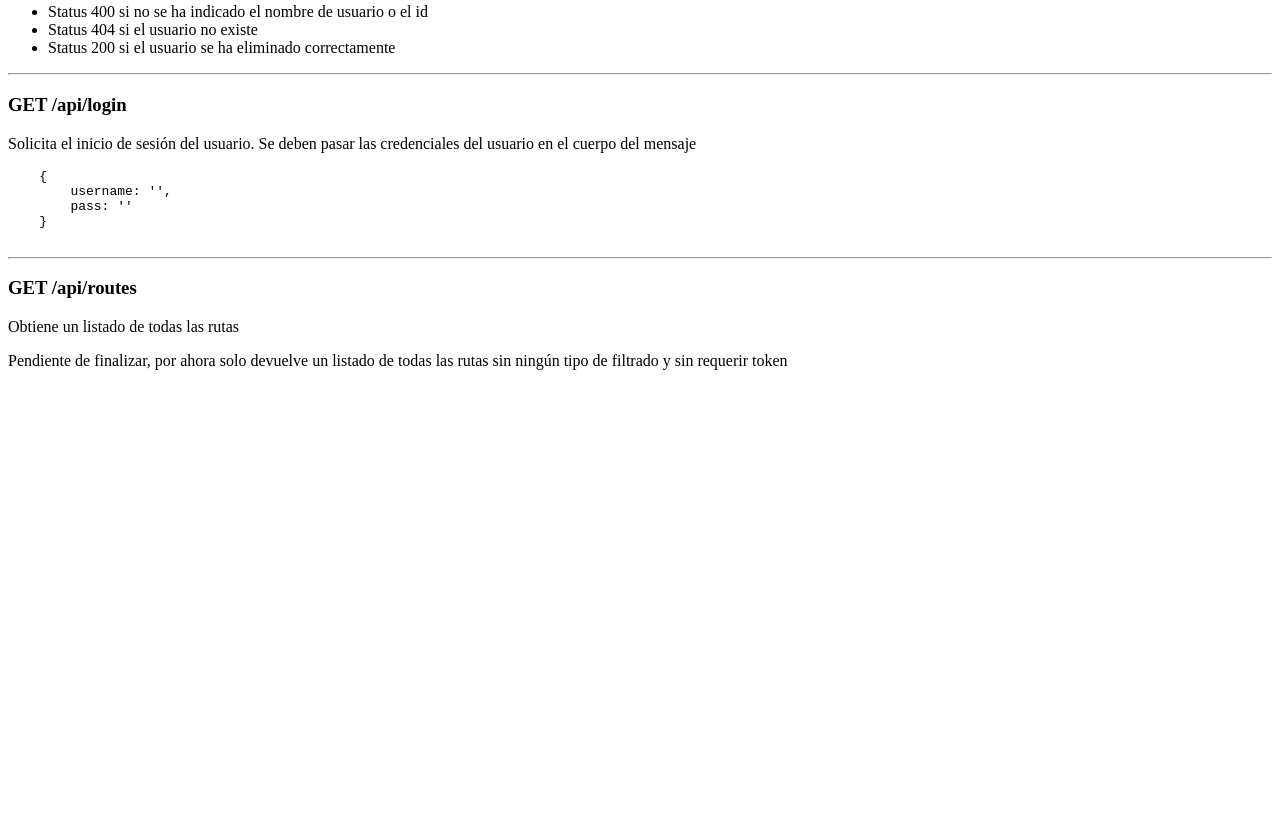
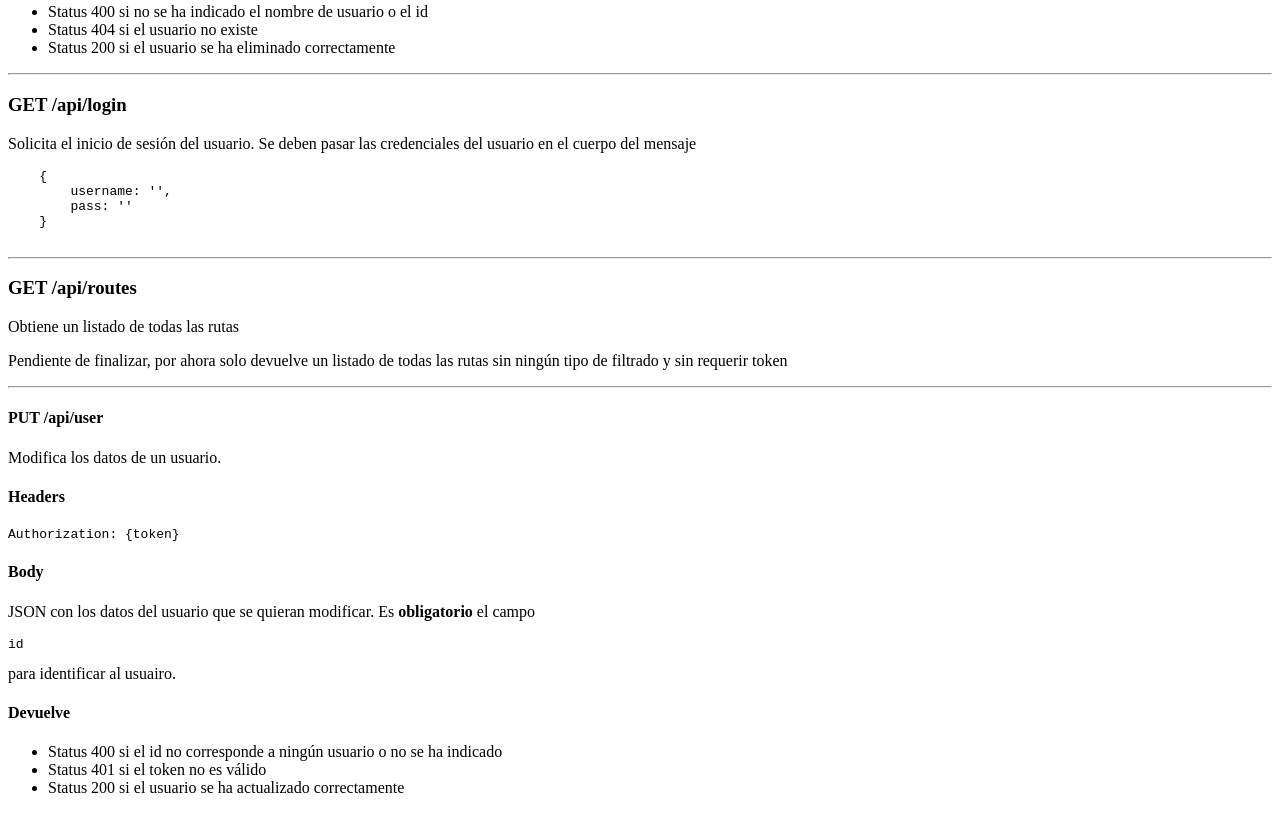
Before and after one commit to vgonzalez165/server_test, a website: page index.html in a window 1280 px wide. Shown: the part 2051-2864 px from the top of the page. Before the commit the page ends 2437 px from the top, so only its background shows below. Drawn offline with Linux system fonts and the light colour scheme.

Commit message:
modificar usuario

```diff
--- a/index.html
+++ b/index.html
@@ -136,5 +136,25 @@
     <p>Pendiente de finalizar, por ahora solo devuelve un listado de todas las rutas sin ningún tipo de filtrado y sin requerir token</p>
 
 
+    <hr>
+
+    <h4>PUT /api/user</h4>
+    <p>Modifica los datos de un usuario.</p>
+
+    <h4>Headers</h4>
+    <pre>Authorization: {token}</pre>
+
+    <h4>Body</h4>
+    <p>JSON con los datos del usuario que se quieran modificar. Es <b>obligatorio</b> el campo <pre>id</pre> para identificar al usuairo.</p>
+
+    <h4>Devuelve</h4>
+    <ul>
+        <li>Status 400 si el id no corresponde a ningún usuario o no se ha indicado</li>
+        <li>Status 401 si el token no es válido</li>
+        <li>Status 200 si el usuario se ha actualizado correctamente</li>
+    </ul>
+
+
+
 </body>
 </html>
```
Also changed, not shown: app.js (+22 -4 lines).
